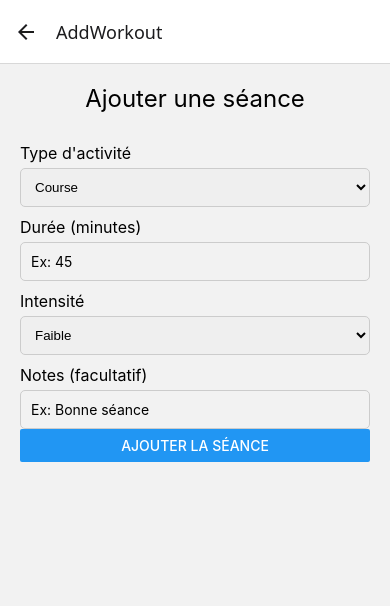
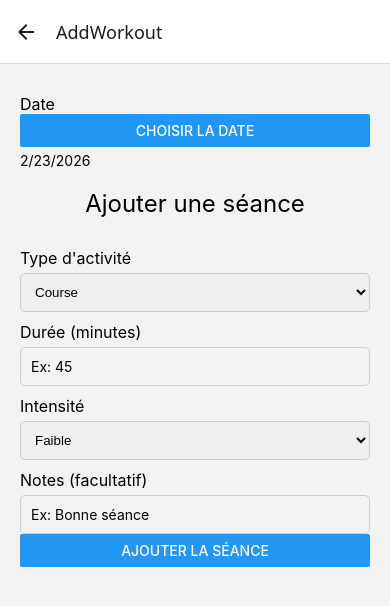
Before and after one commit to fouadlamrini/HealthSphere-, a React Native app: screen /AddWorkout in a window 390 px wide. Shown: the top 606 px of the page. Built offline with nearby package versions, Linux system fonts and the light colour scheme.

Commit message:
feat:add date field

```diff
--- a/app.json
+++ b/app.json
@@ -38,7 +38,8 @@
             "backgroundColor": "#000000"
           }
         }
-      ]
+      ],
+      "@react-native-community/datetimepicker"
     ],
     "experiments": {
       "typedRoutes": true,
--- a/package.json
+++ b/package.json
@@ -13,6 +13,7 @@
   "dependencies": {
     "@expo/vector-icons": "^15.0.3",
     "@react-native-async-storage/async-storage": "2.2.0",
+    "@react-native-community/datetimepicker": "8.4.4",
     "@react-native-picker/picker": "^2.11.1",
     "@react-navigation/bottom-tabs": "^7.4.0",
     "@react-navigation/elements": "^2.9.8",
--- a/src/screens/AddWorkoutScreen.jsx
+++ b/src/screens/AddWorkoutScreen.jsx
@@ -1,15 +1,53 @@
-import React from "react";
-import { View, Text, TextInput, Button, StyleSheet } from "react-native";
+import DateTimePicker from '@react-native-community/datetimepicker';
 import { Picker } from "@react-native-picker/picker";
+import { useState } from "react";
+import { Button, StyleSheet, Text, TextInput, View } from "react-native";
 
 export default function AddWorkoutScreen() {
+
+  const [date, setDate] = useState(new Date());
+  const [show, setShow] = useState(false);
+
+  const onChange = (event, selectedDate) => {
+    setShow(false);
+    if (selectedDate) {
+      setDate(selectedDate);
+    }
+  };
+
+  const [type, setType] = useState("");
+  const [duration, setDuration] = useState("");
+  const [intensity, setIntensity] = useState("");
+  const [notes, setNotes] = useState("");
+
   return (
     <View style={styles.container}>
+
+      {/* Date */}
+      <Text style={styles.label}>Date</Text>
+      <Button title="Choisir la date" onPress={() => setShow(true)} />
+      <Text style={{ marginTop: 5 }}>
+        {date.toLocaleDateString()}
+      </Text>
+
+      {show && (
+        <DateTimePicker
+          value={date}
+          mode="date"
+          display="default"
+          onChange={onChange}
+        />
+      )}
+
       <Text style={styles.title}>Ajouter une séance</Text>
 
       {/* Type d'activité */}
       <Text style={styles.label}>Type d'activité</Text>
-      <Picker style={styles.input}>
+      <Picker
+        style={styles.input}
+        selectedValue={type}
+        onValueChange={(itemValue) => setType(itemValue)}
+      >
         <Picker.Item label="Course" value="course" />
         <Picker.Item label="Musculation" value="musculation" />
         <Picker.Item label="Vélo" value="velo" />
@@ -18,6 +56,8 @@ export default function AddWorkoutScreen() {
       {/* Durée */}
       <Text style={styles.label}>Durée (minutes)</Text>
       <TextInput
+        value={duration}
+        onChangeText={(text) => setDuration(text)}
         style={styles.input}
         placeholder="Ex: 45"
         keyboardType="numeric"
@@ -25,7 +65,11 @@ export default function AddWorkoutScreen() {
 
       {/* Intensité */}
       <Text style={styles.label}>Intensité</Text>
-      <Picker style={styles.input}>
+      <Picker
+        style={styles.input}
+        selectedValue={intensity}
+        onValueChange={(itemValue) => setIntensity(itemValue)}
+      >
         <Picker.Item label="Faible" value="faible" />
         <Picker.Item label="Moyenne" value="moyenne" />
         <Picker.Item label="Élevée" value="elevee" />
@@ -34,19 +78,22 @@ export default function AddWorkoutScreen() {
       {/* Notes */}
       <Text style={styles.label}>Notes (facultatif)</Text>
       <TextInput
+        value={notes}
+        onChangeText={(text) => setNotes(text)}
         style={styles.input}
         placeholder="Ex: Bonne séance"
       />
 
       {/* Bouton Ajouter */}
       <Button title="Ajouter la séance" onPress={() => {}} />
+
     </View>
   );
 }
 
 const styles = StyleSheet.create({
   container: { flex: 1, padding: 20 },
-  title: { fontSize: 24, marginBottom: 20, textAlign: "center" },
+  title: { fontSize: 24, marginVertical: 20, textAlign: "center" },
   label: { fontSize: 16, marginTop: 10 },
   input: {
     borderWidth: 1,
```
Also changed, not shown: 1 other file (tests, documents, lock files or other folders).
